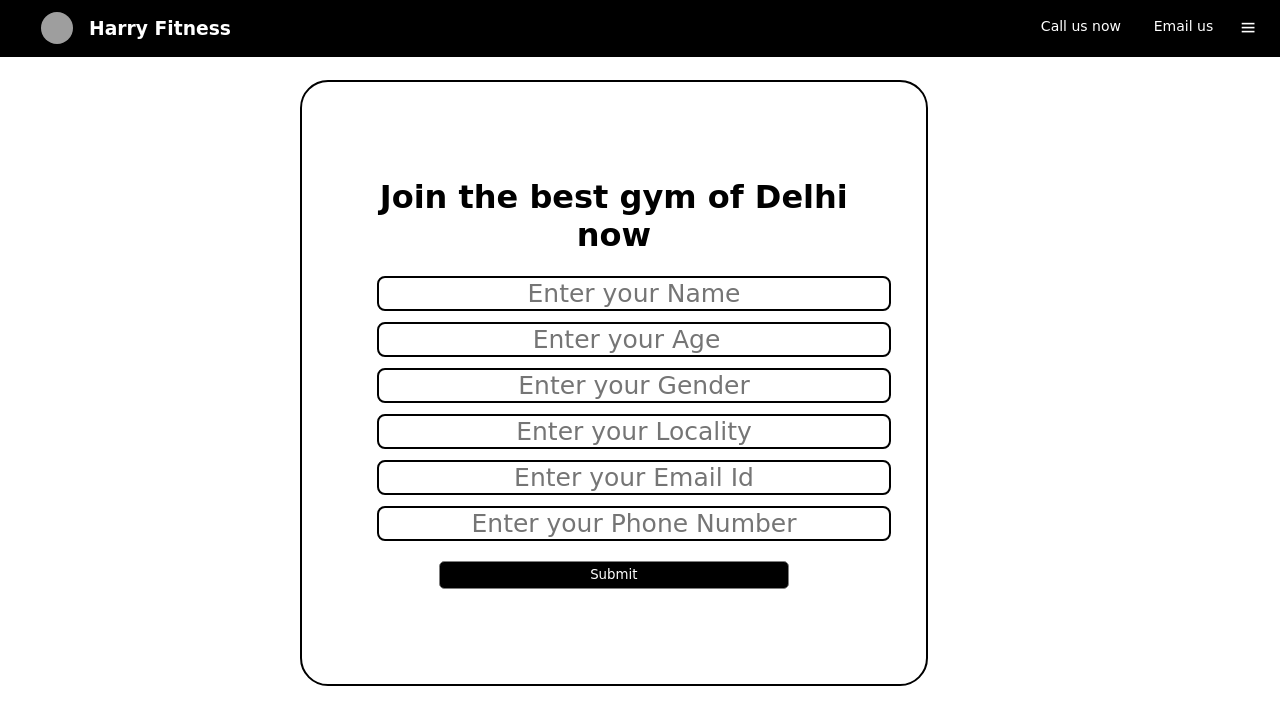
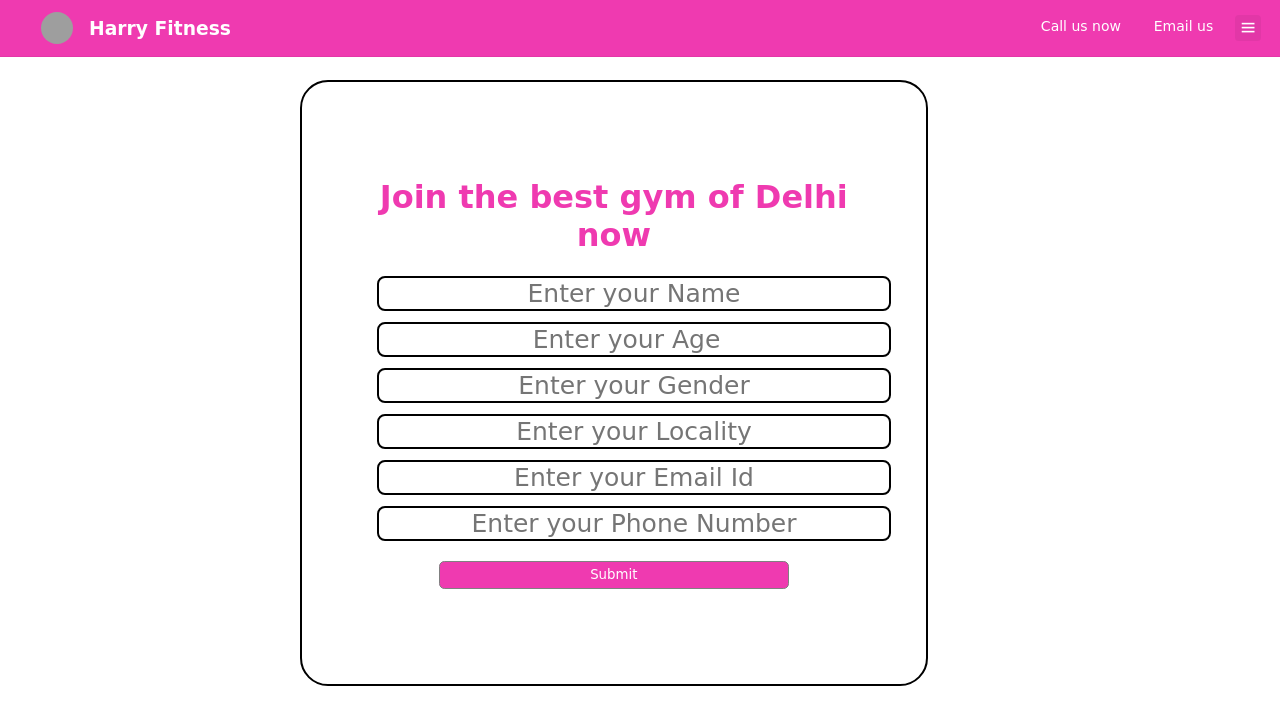
Before and after one commit to shaurya12416/Web-dev, a plain HTML site: page index.html in a window 1280 px wide. Drawn offline with nearby package versions, Linux system fonts and the light colour scheme; grey boxes are pictures that could not be loaded; a web font is replaced by a local one.

Commit message:
Color Theme Change

```diff
--- a/assets/css/navbar.css
+++ b/assets/css/navbar.css
@@ -11,7 +11,7 @@ html {
   width: var(--v-100);
   height: var(--header-height);
   border-bottom: 1px solid var(--color-line-1);
-  background-color: #000;
+  background-color: rgb(239, 58, 176);
 
   display: grid;
   align-items: center;
@@ -88,7 +88,7 @@ html {
   border-radius: 0.4em;
   list-style: none;
   padding: 0.4rem;
-  background-color: #000;
+  background-color: rgb(239, 58, 176);
   border: 1px solid #fff;
   box-shadow: 2px 1px 4px rgb(0, 0, 0, 0.2);
 }
--- a/assets/css/styles.css
+++ b/assets/css/styles.css
@@ -10,7 +10,7 @@ body {
 .button {
     font-family: 'Baloo Bhai', cursive;
     margin: 0px 9px;
-    background-color: black;
+    background-color: rgb(239, 58, 176);
     color: white;
     /* padding: 4px 14px; */
     padding: 0.4em 0.3em;
@@ -49,7 +49,7 @@ body {
 
 .container h1 {
     text-align: center;
-    color: black;
+    color:rgb(239, 58, 176);
 }
 
 .container button {
```
